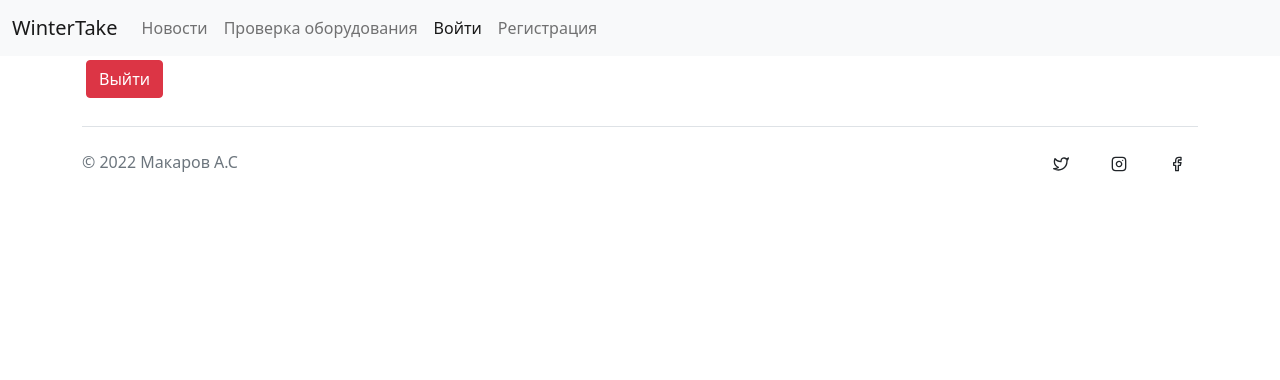
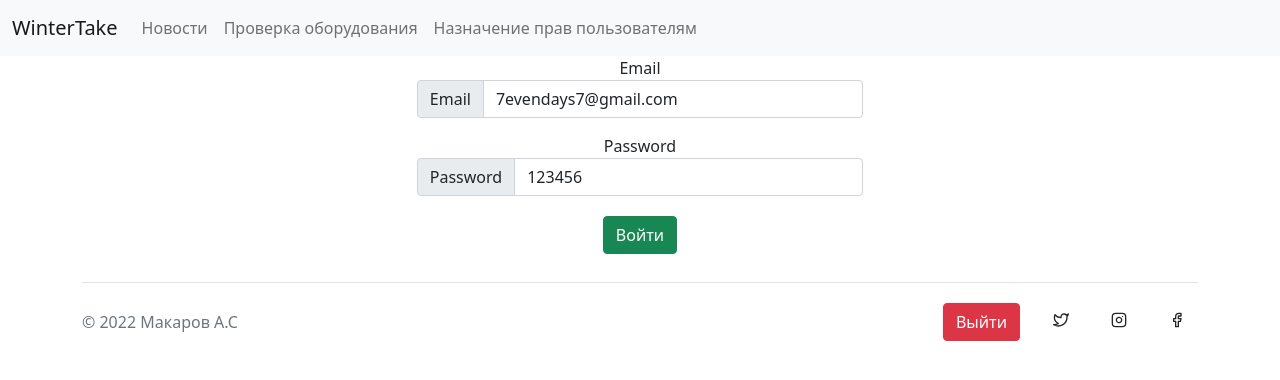
Before and after one commit to impressa97/sharer, a React (Create React App) app in the folder client/: page /login in a window 1280 px wide. Shown: the top 380 px of the page. Built offline with nearby package versions, Linux system fonts and the light colour scheme; sample sign-in values are in the browser's storage.

Commit message:
navmenu patches and logout logic improved

```diff
--- a/client/src/App.js
+++ b/client/src/App.js
@@ -6,6 +6,7 @@ import Register from "./Pages/Register";
 import Dashboard from "./Pages/Dashboard";
 import About from "./Pages/About";
 import Home from "./Pages/Home";
+import UserRoles from "./Pages/UserRoles";
 import AddGoods from "./Pages/AddGoods";
 
 import { RequireAuth } from "./Hoc/RequireAuth";
@@ -35,6 +36,14 @@ function App() {
                   </RequireAuth>
                 }
               />
+              <Route
+                path="user-roles"
+                element={
+                  <RequireAuth>
+                    <UserRoles />
+                  </RequireAuth>
+                }
+              />
               <Route path="login" element={<Login />} />
               <Route path="register" element={<Register />} />
               <Route path="about" element={<About />} />
--- a/client/src/Pages/Layout.js
+++ b/client/src/Pages/Layout.js
@@ -1,8 +1,30 @@
 import { FiFacebook, FiInstagram, FiTwitter } from "react-icons/fi";
 import { NavLink, Outlet } from "react-router-dom";
+import { useContext } from "react";
 import { Button } from "react-bootstrap";
+import { UserContext } from "../UserContext";
 
 const Layout = () => {
+  const [userContext, setUserContext] = useContext(UserContext);
+  const handleLogout = () => {
+    setUserContext({
+      token: null,
+      user: null,
+    });
+  };
+
+  const logged = () => {
+    if (!userContext?.token) {
+      return "";
+    } else {
+      return (
+        <Button onClick={handleLogout} className="m-1" variant="danger">
+          Выйти
+        </Button>
+      );
+    }
+  };
+
   return (
     <>
       <header>
@@ -32,24 +54,37 @@ const Layout = () => {
                     Новости
                   </NavLink>
                 </li>
+                {userContext?.token && (
                   <li className="nav-item">
                     <NavLink className="nav-link" to="/dashboard">
                       Проверка оборудования
                     </NavLink>
                   </li>
+                )}
+                {userContext?.token && (
+                  <li className="nav-item">
+                    <NavLink className="nav-link" to="/user-roles">
+                      Назначение прав пользователям
+                    </NavLink>
+                  </li>
+                )}
+                {!userContext?.token && (
                   <li className="nav-item">
                     <NavLink className="nav-link" to="/login">
                       Войти
                     </NavLink>
                   </li>
+                )}
+                {!userContext?.token && (
                   <li className="nav-item">
                     <NavLink className="nav-link" to="/register">
                       Регистрация
                     </NavLink>
                   </li>
+                )}
               </ul>
             </div>
-            {/* {userData.user ? userData.user.fio : ""} */}
+            {userContext.user ? userContext.user.fio : ""}
           </div>
         </nav>
       </header>
@@ -65,6 +100,7 @@ const Layout = () => {
           </div>
 
           <ul className="nav col-md-4 justify-content-end list-unstyled d-flex">
+            <li className="ms-3">{logged()}</li>
             <li className="ms-3">
               <Button variant="text-muted" to="#">
                 <FiTwitter />
--- a/client/src/Pages/Login.js
+++ b/client/src/Pages/Login.js
@@ -44,14 +44,7 @@ function Login() {
       });
   };
 
-  const handleLogout = () => {
-    setUserData({
-      token: null,
-      user: null,
-    });
-  };
-
-  const unlogged = (
+  return (
     <div className="LoginForm">
       <label>Email</label>
       <InputGroup className="mb-3">
@@ -100,18 +93,6 @@ function Login() {
       </div>
     </div>
   );
-
-  const logged = (
-    <Button onClick={handleLogout} className="m-1" variant="danger">
-      Выйти
-    </Button>
-  );
-
-  if (userData.user) {
-    return logged;
-  } else {
-    return unlogged;
-  }
 }
 
 export default Login;
--- /dev/null
+++ b/client/src/Pages/UserRoles.js
@@ -0,0 +1,8 @@
+import React from "react";
+import { BrowserRouter, Routes, Route } from "react-router-dom";
+
+const UserRoles = () => {
+  return <div>1</div>;
+};
+
+export default UserRoles;
--- a/client/src/UserContext.js
+++ b/client/src/UserContext.js
@@ -1,14 +1,18 @@
 import React, { useState, createContext, useEffect } from "react";
 
 export const UserContext = createContext({
-  token: localStorage.getItem("token") ? localStorage.getItem("token") : null,
-  user: localStorage.getItem("user") ? JSON.parse(localStorage.getItem("user")) : null,
+  token: localStorage.getItem("token") ? localStorage.getItem("token") : "",
+  user: localStorage.getItem("user")
+    ? JSON.parse(localStorage.getItem("user"))
+    : "",
 });
 
 export const UserDataProvider = ({ children }) => {
   const [userData, setUserData] = useState({
-    token: localStorage.getItem("token") ? localStorage.getItem("token") : null,
-    user: localStorage.getItem("user") ? JSON.parse(localStorage.getItem("user")) : null,
+    token: localStorage.getItem("token") ? localStorage.getItem("token") : "",
+    user: localStorage.getItem("user")
+      ? JSON.parse(localStorage.getItem("user"))
+      : "",
   });
 
   useEffect(
@@ -20,5 +24,9 @@ export const UserDataProvider = ({ children }) => {
     [userData]
   );
 
-  return <UserContext.Provider value={[userData, setUserData]}>{children}</UserContext.Provider>;
+  return (
+    <UserContext.Provider value={[userData, setUserData]}>
+      {children}
+    </UserContext.Provider>
+  );
 };
```
Lines whose indentation alone changed are shown as unchanged.
